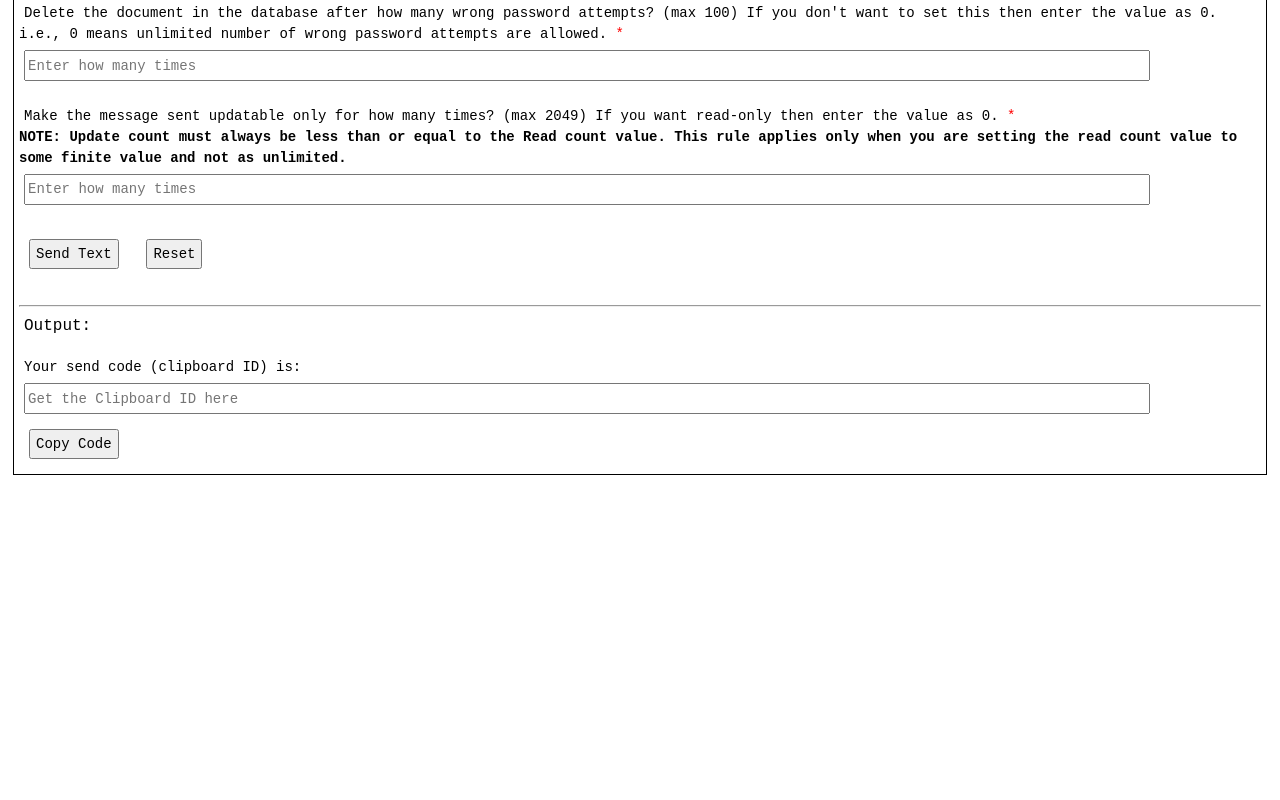
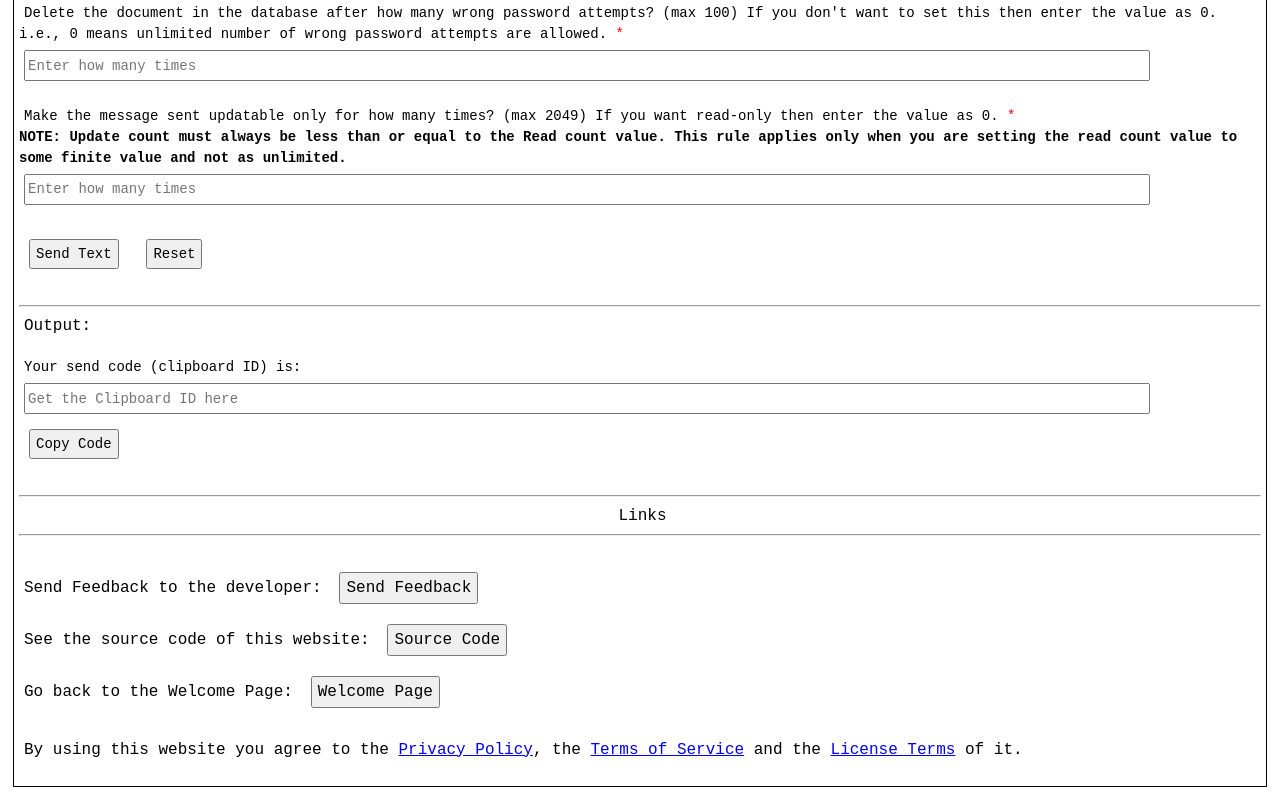
Before and after one commit to tharela-1/Secure-Online-Clipboard, a website: page index.html in a window 1280 px wide. Shown: the part 1187-1987 px from the top of the page. Before the commit the page ends 1675 px from the top, so only its background shows below. Drawn offline with Linux system fonts and the light colour scheme.

Commit message:
Source Code -- Ver 1.2.3

```diff
--- a/index.html
+++ b/index.html
@@ -158,6 +158,27 @@
                 readonly id="sendCode">
             </form>
             <button onclick = "copyFn2()" class="actionObj" id="copy2">Copy Code</button>
+            <br><br>
+            <hr class="line">
+            <div class="divSecHead">
+                <span class="secHead">Links</span>
+            </div>
+            <hr class="line">
+            <br>
+            <span class="heading">Send Feedback to the developer:</span>
+            <button class="actionObj" id="feedback2" onclick="window.location.href='/feedback';">Send Feedback</button>
+            <br>
+            <span class="heading">See the source code of this website:</span>
+            <button class="actionObj" id="code2" onclick="window.location.href='https://github.com/tharela-1/Secure-Online-Clipboard';">
+                Source Code</button>
+            <br>
+            <span class="heading">Go back to the Welcome Page:</span>
+            <button class="actionObj" id="welcome2" onclick="window.location.href='/welcome';">Welcome Page</button>
+            <br><br>
+            <span class="heading">By using this website you agree to the
+                <a href="/help">Privacy Policy</a>, the <a href="/help">Terms of Service</a> and the <a href="/help">License Terms</a>
+                of it.</span>
+            <br><br>
         </div>
         <div class="field" id="receiverSectionComponent">
             <div class="divSecHead">
--- a/style.css
+++ b/style.css
@@ -189,6 +189,29 @@ body{
         background-color: purple;
         color: white;
     }
+    #code2{
+        font-size: 16px;
+        font-family: monospace;
+    }
+    #code2:hover{
+        background-color: purple;
+        color: white;
+    }
+    #welcome2{
+        font-size: 16px;
+        font-family: monospace;
+    }
+    #welcome2:hover{
+        background-color: lightblue;
+    }
+    #feedback2{
+        font-size: 16px;
+        font-family: monospace;
+    }
+    #feedback2:hover{
+        background-color: green;
+        color: white;
+    }
     /*Button animations
     1. Use the transform : scale(x) to get the size of the button to the x*100% size of the original size.
     2. Use opacity to set how light or solid the button is when pressed. 0 -> Light 1 -> Solid*/
```
